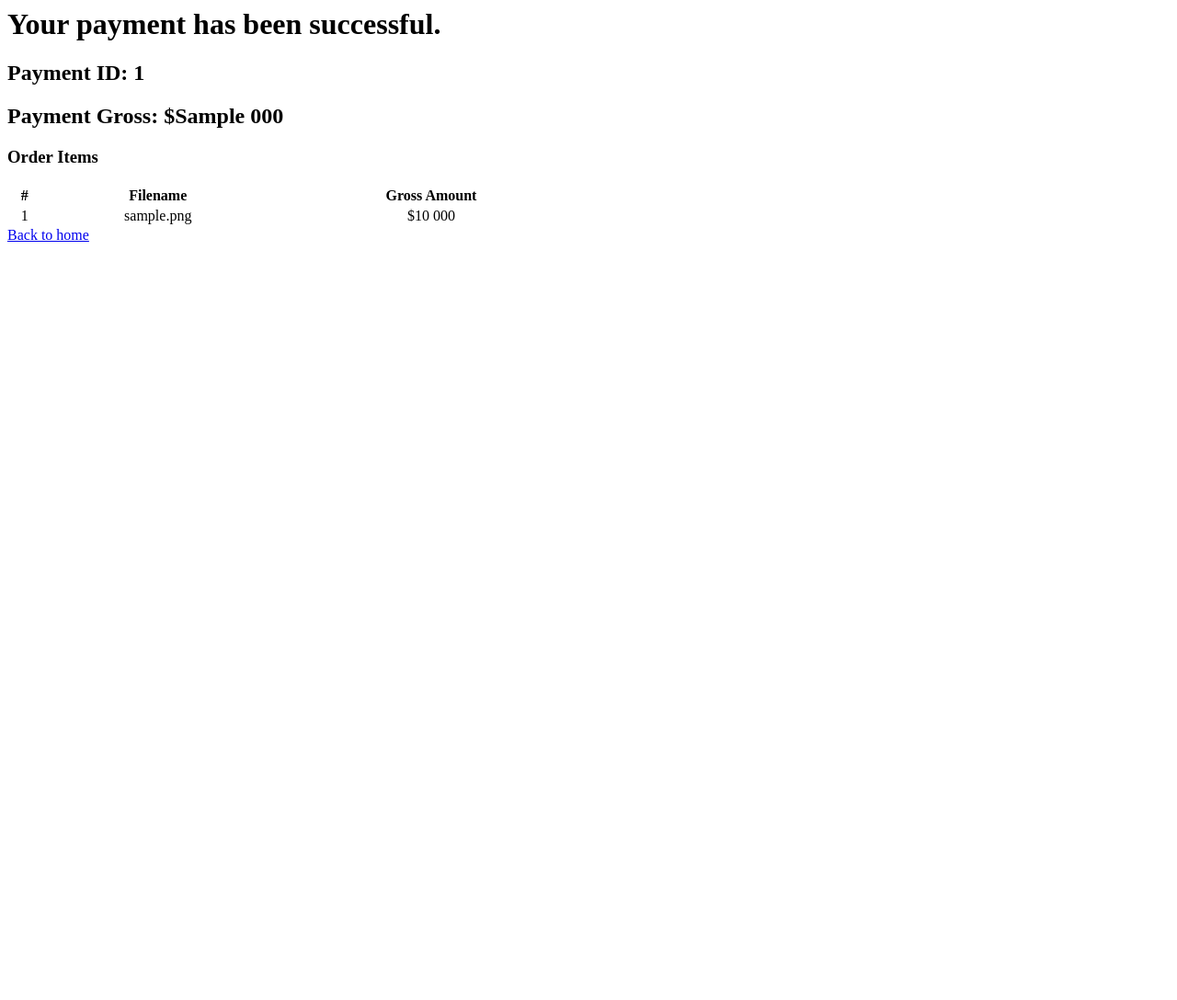
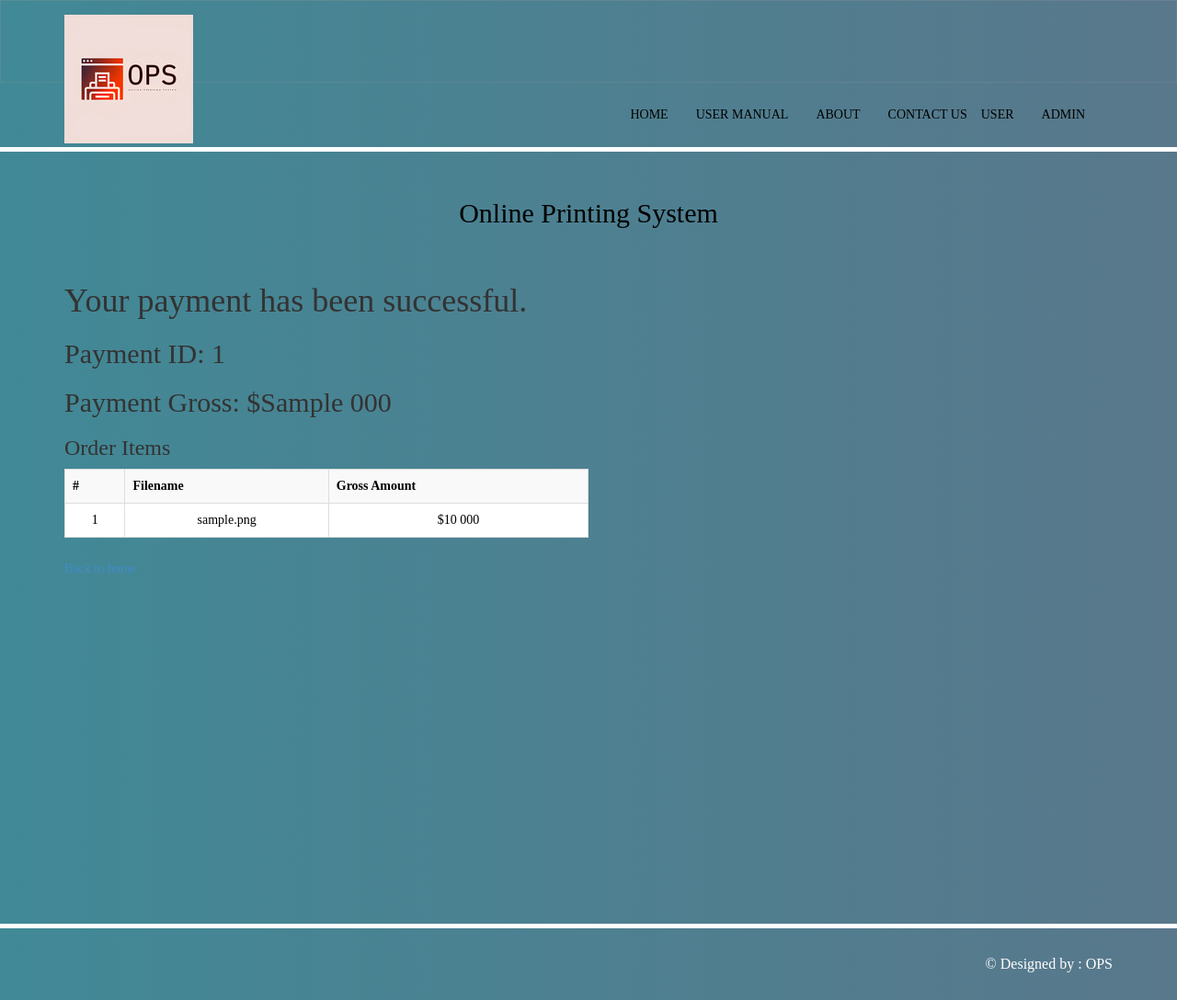
Before and after one commit to jagatish10/ops, a PHP site: page /paypal/success.php?tx=1 in a window 1280 px wide. Shown: the whole page at 92% size. Before the commit the page ends 263 px from the top, so only its background shows below. Run offline with PHP 8.4, Linux system fonts and the light colour scheme; tables that the repository leaves empty or names only in its code hold one stand-in row (values such as "Sample post"); data that the repository does not hold is empty.

Commit message:
Update success.php

```diff
--- a/paypal/success.php
+++ b/paypal/success.php
@@ -21,11 +21,83 @@ if(!empty($txn_id)){
         $orderItemResult=mysqli_query($dbconn,"SELECT p.FILE, i.gross_amount FROM stat_success as i LEFT JOIN stat as p ON p.ORDE_ID = i.item_id WHERE payment_id = '".$payment_id."'");
       //  $orderItemResult = $db->query("SELECT p.name, i.quantity, i.gross_amount FROM order_items as i LEFT JOIN products as p ON p.id = i.item_number WHERE payment_id = '".$payment_id."'");
 ?>
-    <h1>Your payment has been successful.</h1>
-    <h2>Payment ID: <?php echo $payment_id; ?></h2>
-    <h2>Payment Gross: <?php echo '$'.$paymentRow['payment_gross'].' '.$paymentRow['currency_code']; ?></h2>
-    <?php if($orderItemResult->num_rows > 0){ ?>
-    <h3>Order Items</h3>
+
+<!DOCTYPE html>
+<html xmlns="http://www.w3.org/1999/xhtml">
+<head>
+    <meta charset="utf-8" />
+    <meta name="viewport" content="width=device-width, initial-scale=1, maximum-scale=1" />
+    <meta name="description" content="" />
+    <meta name="author" content="" />
+    <!--[if IE]>
+        <meta http-equiv="X-UA-Compatible" content="IE=edge,chrome=1">
+        <![endif]-->
+    <title>HOME</title>
+    <!-- BOOTSTRAP CORE STYLE  -->
+    <link href="user/assets/css/bootstrap.css" rel="stylesheet" />
+    <!-- FONT AWESOME STYLE  -->
+    <link href="user/assets/css/font-awesome.css" rel="stylesheet" />
+    <!-- CUSTOM STYLE  -->
+    <link href="user/assets/css/style.css" rel="stylesheet" />
+    <!-- GOOGLE FONT -->
+    <link href='http://fonts.googleapis.com/css?family=Open+Sans' rel='stylesheet' type='text/css' />
+
+</head>
+<body>
+    <div class="navbar navbar-inverse set-radius-zero" >
+        <div class="container">
+            <div class="navbar-header">
+                <button type="button" class="navbar-toggle" data-toggle="collapse" data-target=".navbar-collapse">
+                    <span class="icon-bar"></span>
+                    <span class="icon-bar"></span>
+                    <span class="icon-bar"></span>
+                </button>
+                <a class="navbar-brand">
+
+                    <img src="user/assets/img/opslogo.png" />
+                </a>
+
+            </div>
+        </div>
+    </div>
+    <!-- LOGO HEADER END-->
+    <section class="menu-section">
+        <div class="container">
+            <div class="row ">
+                <div class="col-md-12">
+                    <div class="navbar-collapse collapse ">
+                        <ul id="menu-top" class="nav navbar-nav navbar-right">
+                         <li><a href="user/login.php">USER</a></li>
+                         <li><a href="admin/login.php">ADMIN</a></li>
+                       </ul>
+                         <ul id="menu-top" class="nav navbar-nav navbar-right">
+                            <li><a href="user/login.php" >HOME</a></li>
+                            <li><a href="admin/login.php">USER MANUAL</a></li>
+                            <li><a href="admin/login.php">ABOUT</a></li>
+                            <li><a href="admin/login.php">CONTACT US</a></li>
+                        </ul>
+                    </div>
+                </div>
+
+            </div>
+        </div>
+    </section>
+     <!-- MENU SECTION END-->
+    <div class="content-wrapper">
+         <div class="container">
+        <div class="row pad-botm">
+            <div class="col-md-12">
+                <h4 class="header">Online Printing System</h4>
+
+                </div>
+     </div>
+
+     <h1>Your payment has been successful.</h1>
+     <h2>Payment ID: <?php echo $payment_id; ?></h2>
+     <h2>Payment Gross: <?php echo '$'.$paymentRow['payment_gross'].' '.$paymentRow['currency_code']; ?></h2>
+     <?php if($orderItemResult->num_rows > 0){ ?>
+     <h3>Order Items</h3>
+
     <table class="table table-striped table-bordered table-hover" style="width:50%">
         <tr>
             <th>#</th>
@@ -52,3 +124,28 @@ if(!empty($txn_id)){
     <h1>Your payment has failed.</h1>
 <?php } ?>
 <a href="https://ops-eprint.herokuapp.com/user/upload1.php">Back to home</a>
+
+</div>
+</div>
+
+<section class="footer-section">
+    <div class="container">
+        <div class="row">
+            <div class="col-md-12">
+               &copy; Designed by : OPS
+            </div>
+
+        </div>
+    </div>
+</section>
+  <!-- FOOTER SECTION END-->
+<!-- JAVASCRIPT FILES PLACED AT THE BOTTOM TO REDUCE THE LOADING TIME  -->
+<!-- CORE JQUERY  -->
+<script src="user/assets/js/jquery-1.10.2.js"></script>
+<!-- BOOTSTRAP SCRIPTS  -->
+<script src="user/assets/js/bootstrap.js"></script>
+  <!-- CUSTOM SCRIPTS  -->
+<script src="user/assets/js/custom.js"></script>
+
+</body>
+</html>
```
